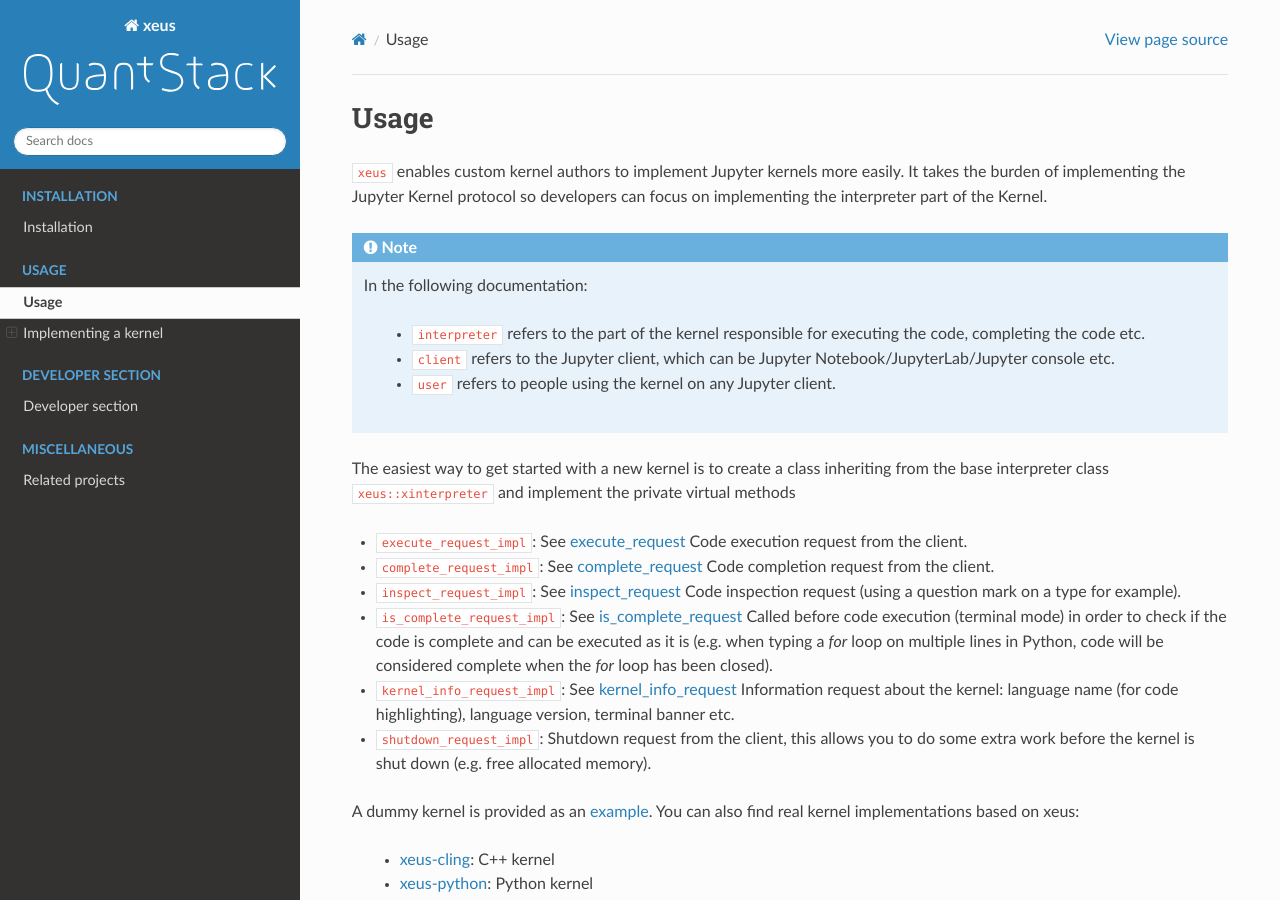
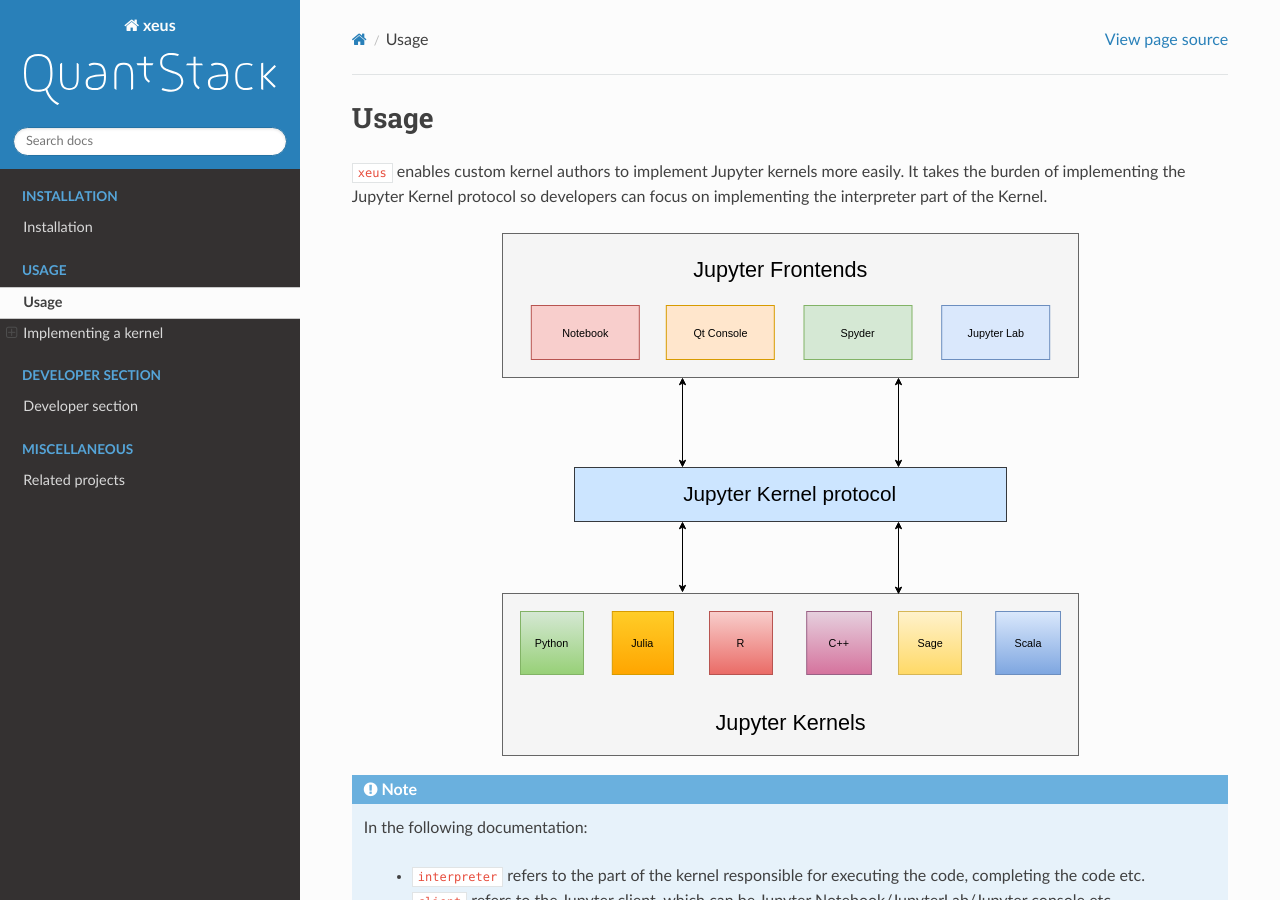
Before and after one commit to jupyter-xeus/xeus, a Sphinx documentation site: the page built from docs/source/usage.rst, in a window 1280 px wide and 900 px high. Built offline with Sphinx 7.4.7 and the Read the Docs theme 2.0.0, drawn with Linux system fonts in a browser that asks for light colours.

Commit message:
Added Jupyter architecture diagram

```diff
--- a/docs/source/usage.rst
+++ b/docs/source/usage.rst
@@ -8,6 +8,14 @@
 =====
 
 ``xeus`` enables custom kernel authors to implement Jupyter kernels more easily. It takes the burden of implementing the Jupyter Kernel protocol so developers can focus on implementing the interpreter part of the Kernel.
+
+.. image:: jupyter_archi.svg
+   :align: center
+   :alt: jupyter
+
+.. raw:: html
+
+   <br/>
 
 .. note::
     In the following documentation:
```
Also changed, not shown: docs/source/jupyter_archi.svg (added).
